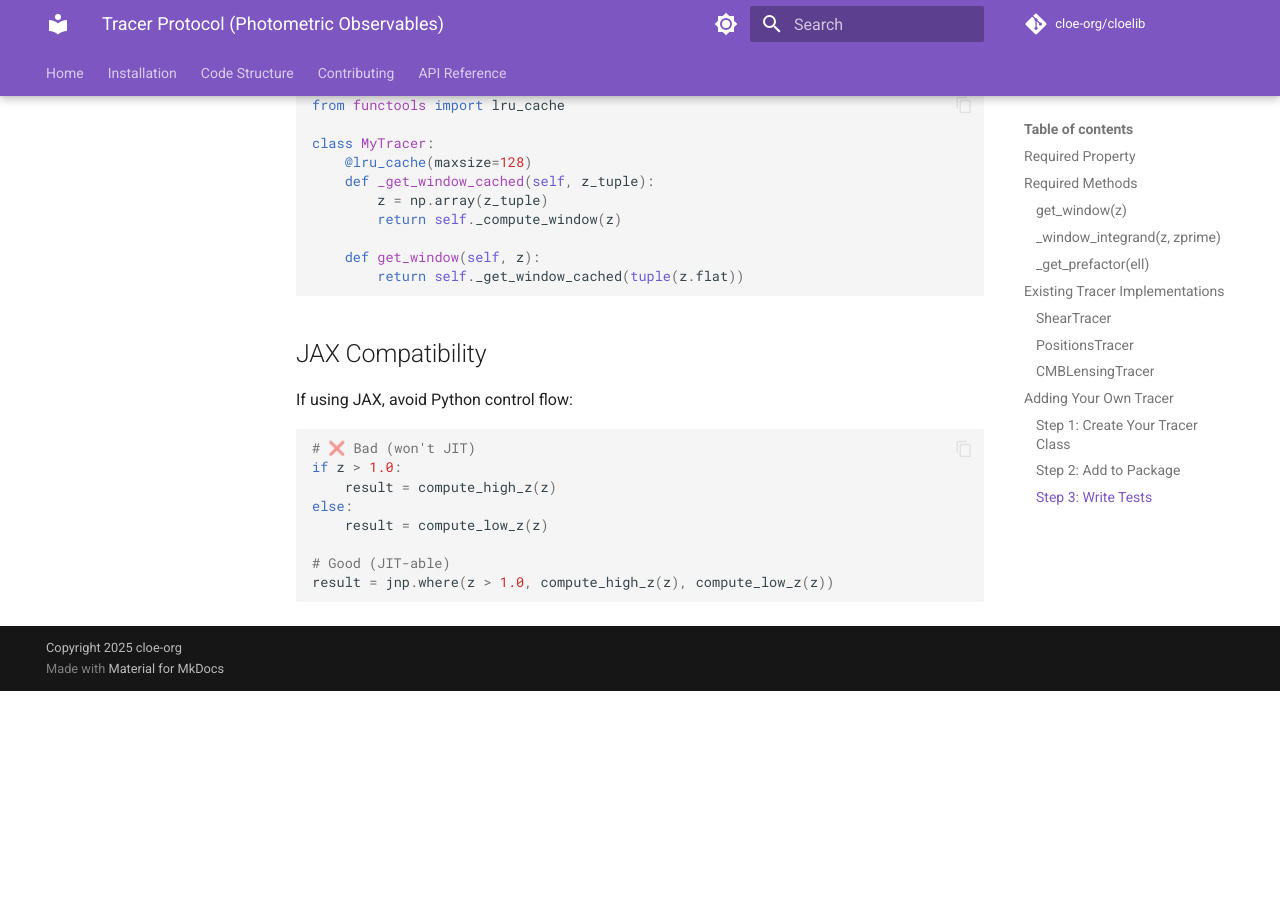
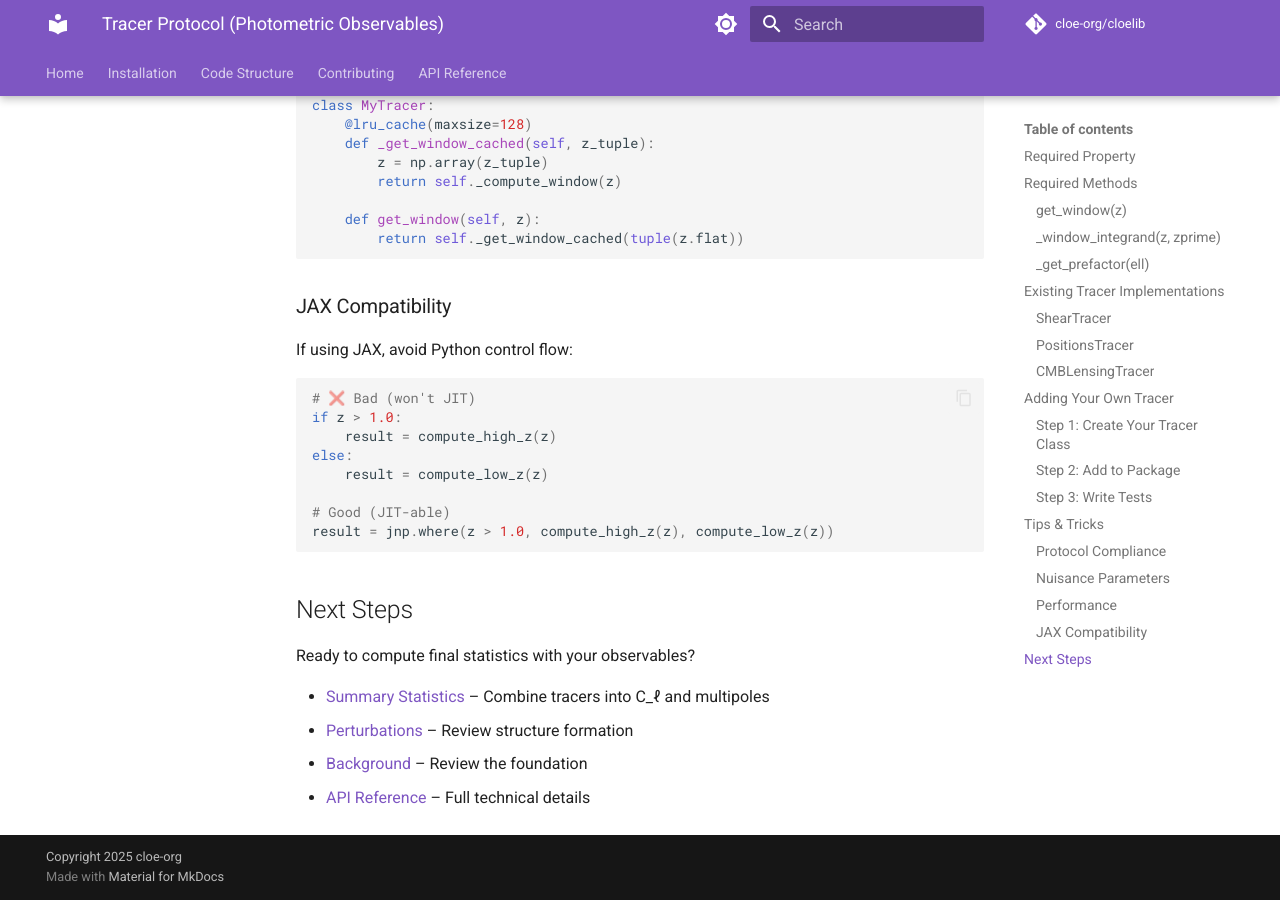
Before and after one commit to cloe-org/cloelib, an MkDocs documentation site: the page built from docs/code_structure/observables/photo.md, in a window 1280 px wide and 900 px high, scrolled down 6483 px. Built offline with MkDocs 1.6.1 and Material for MkDocs 9.7.7, drawn with Linux system fonts in a browser that asks for light colours; comment, search, counter and statistics services are not loaded; the version menu is left out; before the commit the page ends 7174 px from its top, so only the background shows below that.

Commit message:
update next steps

````diff
--- a/docs/code_structure/observables/photo.md
+++ b/docs/code_structure/observables/photo.md
@@ -271,9 +271,9 @@ def test_cmb_lensing_tracer():
     assert tracer.get_window(z_high)[0] == 0.0
 ```
 
-# Tips & Tricks
+## Tips & Tricks
 
-## Protocol Compliance
+### Protocol Compliance
 
 Always verify your implementation:
 
@@ -283,7 +283,7 @@ from cloelib.observables.tracer import Tracer
 assert isinstance(my_tracer, Tracer)
 ```
 
-## Nuisance Parameters
+### Nuisance Parameters
 
 Keep nuisance parameters in a dictionary:
 
@@ -299,7 +299,7 @@ tracer = MyTracer(perturbations=pert, nuisance_params=nuisance)
 
 This makes it easy to vary parameters in MCMC!
 
-## Performance
+### Performance
 
 These calculations are invoked frequently during likelihood evaluation:
 
@@ -316,7 +316,7 @@ class MyTracer:
         return self._get_window_cached(tuple(z.flat))
 ```
 
-## JAX Compatibility
+### JAX Compatibility
 
 If using JAX, avoid Python control flow:
 
@@ -330,3 +330,13 @@ else:
 # Good (JIT-able)
 result = jnp.where(z > 1.0, compute_high_z(z), compute_low_z(z))
 ```
+
+
+## Next Steps
+
+Ready to compute final statistics with your observables?
+
+- [Summary Statistics](../summary_statistics.md) – Combine tracers into C_ℓ and multipoles
+- [Perturbations](../perturbations.md) – Review structure formation
+- [Background](../background.md) – Review the foundation
+- [API Reference](../../api.md) – Full technical details
````
Also changed, not shown: docs/code_structure/observables/index.md (+4 -4 lines), docs/code_structure/observables/spectro.md (+13 -3 lines).
